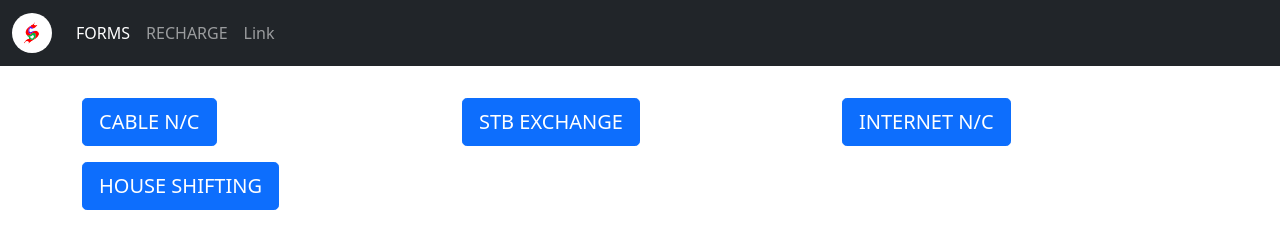
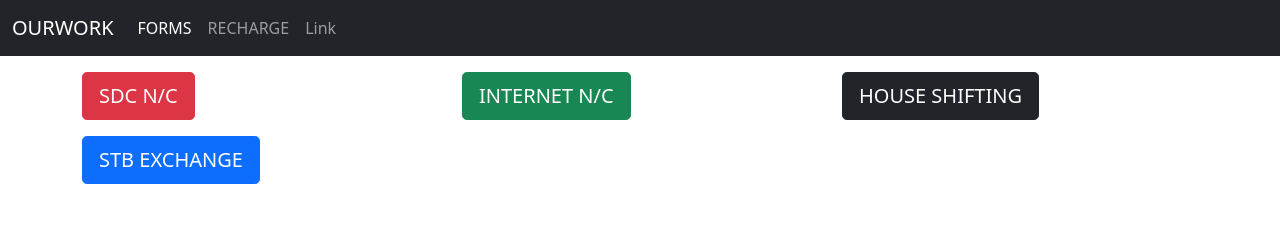
Before and after one commit to sdc1991/SDC, a plain HTML site: page index.html in a window 1280 px wide. Drawn offline with nearby package versions, Linux system fonts and the light colour scheme.

Commit message:
Update index.html

```diff
--- a/index.html
+++ b/index.html
@@ -13,10 +13,10 @@
     <link rel="stylesheet" href="css/index.css">
 </head>
 <body>
-    <nav class="navbar navbar-expand-sm bg-dark navbar-dark">
+  <nav class="navbar navbar-expand bg-dark navbar-dark">
     <div class="container-fluid">
       <a class="navbar-brand" href="#">
-            <img src="images/SDC.JPG" alt="SDC" style="width:40px;" class="rounded-pill">
+        OURWORK
       </a>
       <button class="navbar-toggler" type="button" data-bs-toggle="collapse" data-bs-target="#collapsibleNavbar">
         <span class="navbar-toggler-icon"></span>
@@ -37,34 +37,20 @@
     </div>
   </nav>
 
-      <div class="container pt-3">
-        <div class="row">
-
-            <div class="col-sm-4 pt-3">
-                <a href="https://forms.gle/w95sczn3wu2cFHca8">
-                    <input class="btn btn-primary btn-lg" type="button" value="CABLE N/C">
-                </a>
-
+  <div class="container">
+    <div class="row row-cols-3">
+      <div class="col pt-3">
+        <a class="btn btn-danger btn-lg" href="https://forms.gle/p46xYhFBji5r3m6T6" role="button">SDC N/C</a>
       </div>
-
-            <div class="col-sm-4 pt-3">
-                <a href="https://forms.gle/JWdntmUjdzNqHKv68">
-                    <input class="btn btn-primary btn-lg" type="button" value="STB EXCHANGE">
-                </a>
+      <div class="col pt-3">
+        <a class="btn btn-success btn-lg" href="https://forms.gle/xowXcQgowBYfuJAx5" role="button">INTERNET N/C</a>
       </div>
-
-          <div class="col-sm-4 pt-3">
-            <a href="https://forms.gle/FiLSBdsr1J1kuXRZ8">
-                <input class="btn btn-primary btn-lg" type="button" value="INTERNET N/C">
-            </a>
+      <div class="col pt-3">
+        <a class="btn btn-dark btn-lg" href="https://forms.gle/s82xdbEfeydw9q7d8" role="button">HOUSE SHIFTING</a>
       </div>
-
-          <div class="col-sm-4 pt-3">
-          <a href="https://forms.gle/H8qfWnmUu78LZXwi6">
-              <input class="btn btn-primary btn-lg" type="button" value="HOUSE SHIFTING">
-          </a>
+      <div class="col pt-3">
+        <a class="btn btn-primary btn-lg" href="https://forms.gle/vgSEcctQh9E5ya7p7" role="button">STB EXCHANGE</a>
       </div>
-
     </div>
   </div>
 
```
Lines whose indentation alone changed are shown as unchanged.
